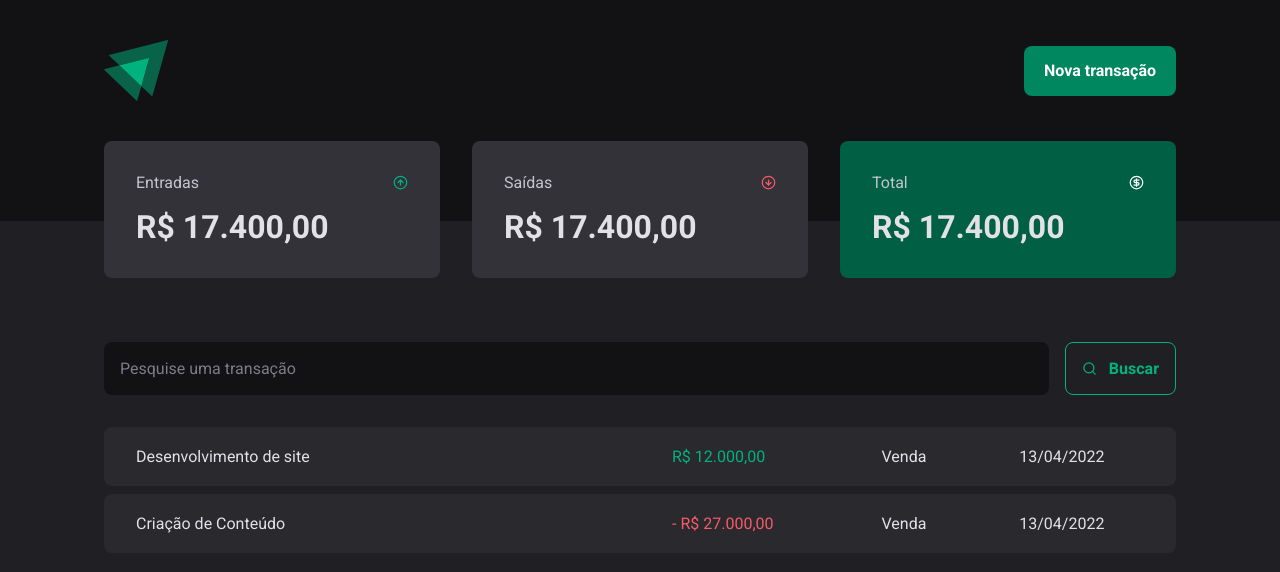
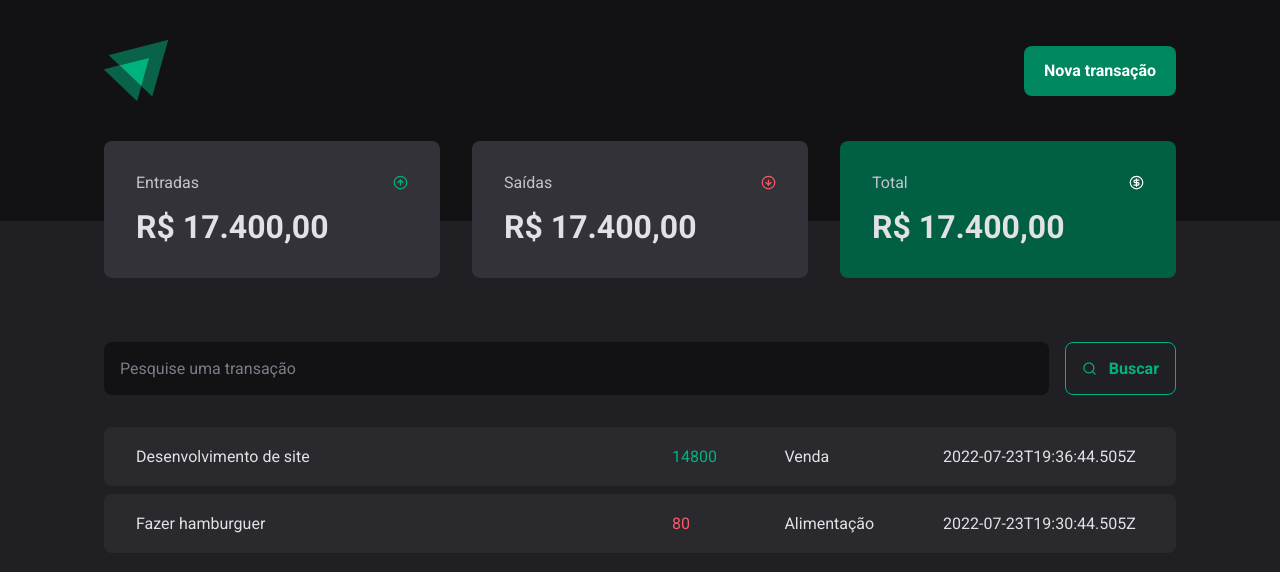
Before and after one commit to ViniciusBaylet/dt-money, a React (Vite) app: page / in a window 1280 px wide. Shown: the top 572 px of the page. Built offline with nearby package versions, Linux system fonts and the light colour scheme; data requests are answered from the project's data file.

Commit message:
realizando requisição http

```diff
--- a/src/pages/Transactions/index.tsx
+++ b/src/pages/Transactions/index.tsx
@@ -1,9 +1,32 @@
+import { useEffect, useState } from "react";
 import { Header } from "../../components/Header";
 import { Summary } from "../../components/Summary";
 import { SearchForm } from "./components/SearchForm";
 import { PriceHighlight, TransactionsContainer, TransactionsTable } from "./styles";
 
+interface Transaction {
+    id: number;
+    description: string;
+    type: "income" | "outcome";
+    price: number;
+    category: string;
+    createdAt: string;
+}
+
 export function Transactions() {
+
+    const [transactions, setTransactions] = useState<Transaction[]>([]);
+
+    async function loadTransactions() {
+        const response = await fetch("http://localhost:3000/transactions");
+        const data = await response.json();
+        setTransactions(data);
+    }
+
+    useEffect(() => {
+        loadTransactions();
+    }, []);
+
     return (
         <div>
             <Header />
@@ -13,27 +36,20 @@
                 <SearchForm />
                 <TransactionsTable>
                     <tbody>
-                        <tr>
-                            <td width="50%">Desenvolvimento de site</td>
-                            <td>
-                                <PriceHighlight variant="income">
-                                    R$ 12.000,00
-                                </PriceHighlight>
-                            </td>
-                            <td>Venda</td>
-                            <td>13/04/2022</td>
-                        </tr>
-
-                        <tr>
-                            <td width="50%">Criação de Conteúdo</td>
-                            <td>
-                                <PriceHighlight variant="outcome">
-                                    - R$ 27.000,00
-                                </PriceHighlight>
-                            </td>
-                            <td>Venda</td>
-                            <td>13/04/2022</td>
-                        </tr>
+                        {transactions.map(transaction => {
+                            return (
+                                <tr key={transaction.id}>
+                                    <td width="50%">{transaction.description}</td>
+                                    <td>
+                                        <PriceHighlight variant={transaction.type}>
+                                            {transaction.price}
+                                        </PriceHighlight>
+                                    </td>
+                                    <td>{transaction.category}</td>
+                                    <td>{transaction.createdAt}</td>
+                                </tr>
+                            )
+                        })}
                     </tbody>
                 </TransactionsTable>
             </TransactionsContainer>
```
Also changed, not shown: 1 other file (tests, documents, lock files or other folders).
